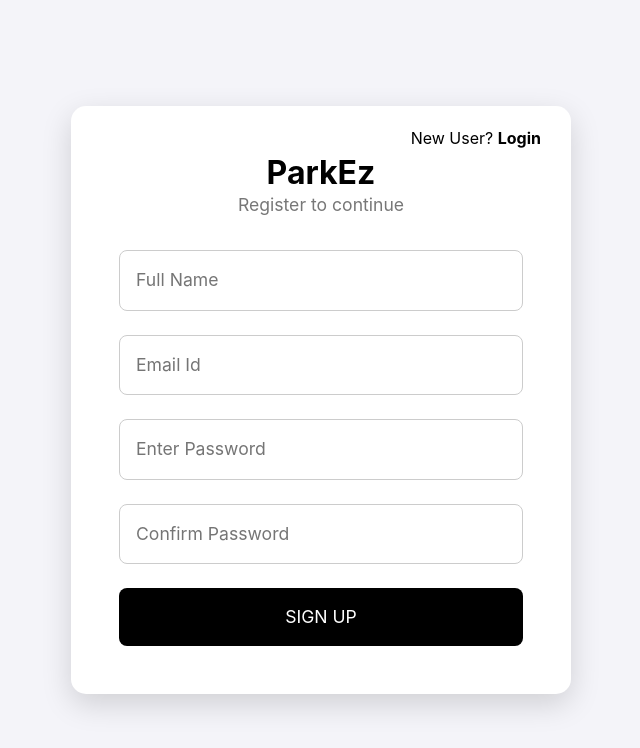
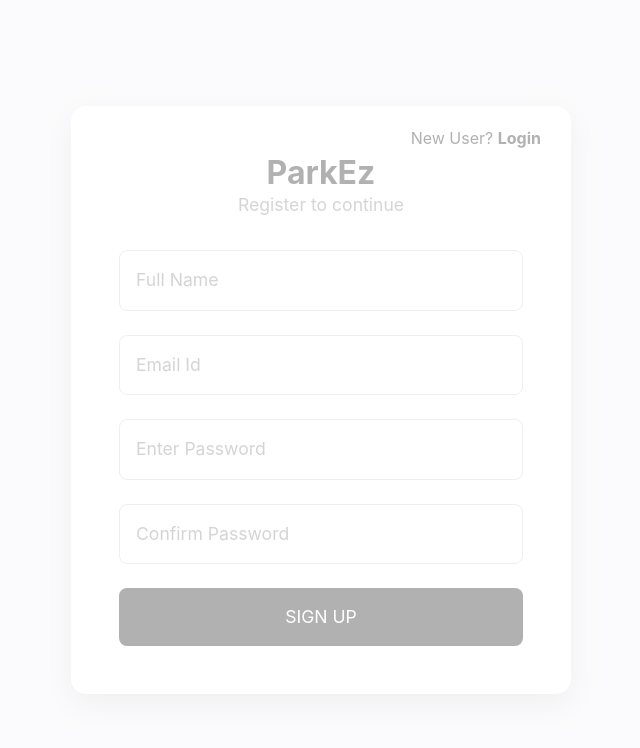
Before and after one commit to aayanmulla/ParkEz, a React (Create React App) app in the folder ParkEz_Frontend/: page /signup in a window 1280 px wide. Shown: the top 748 px of the page, without its empty margins (319-959 px from the left). Built offline with nearby package versions, Linux system fonts and the light colour scheme; no server answers.

Commit message:
testing
did it through neovim

```diff
--- a/ParkEz_Frontend/src/screens/Signup/Signup.css
+++ b/ParkEz_Frontend/src/screens/Signup/Signup.css
@@ -5,6 +5,7 @@
   align-items: center;
   height: 100vh;
   background-color: #f4f4f9;
+  opacity: 30%;
 }
 .signup-card {
   position: relative;
@@ -23,7 +24,7 @@
   font-size: 1rem;
   color: black;
 }
-.top-right-links a{
+.top-right-links a {
   color: black;
 }
 .logo {
@@ -44,6 +45,6 @@
 }
 .signup-title {
   font-size: 2rem;
-    color: black;  /* Ensure the color is visible */
+  color: black; /* Ensure the color is visible */
   text-align: center; /* Optional: Center the text */
 }
```
Lines whose indentation alone changed are shown as unchanged.
